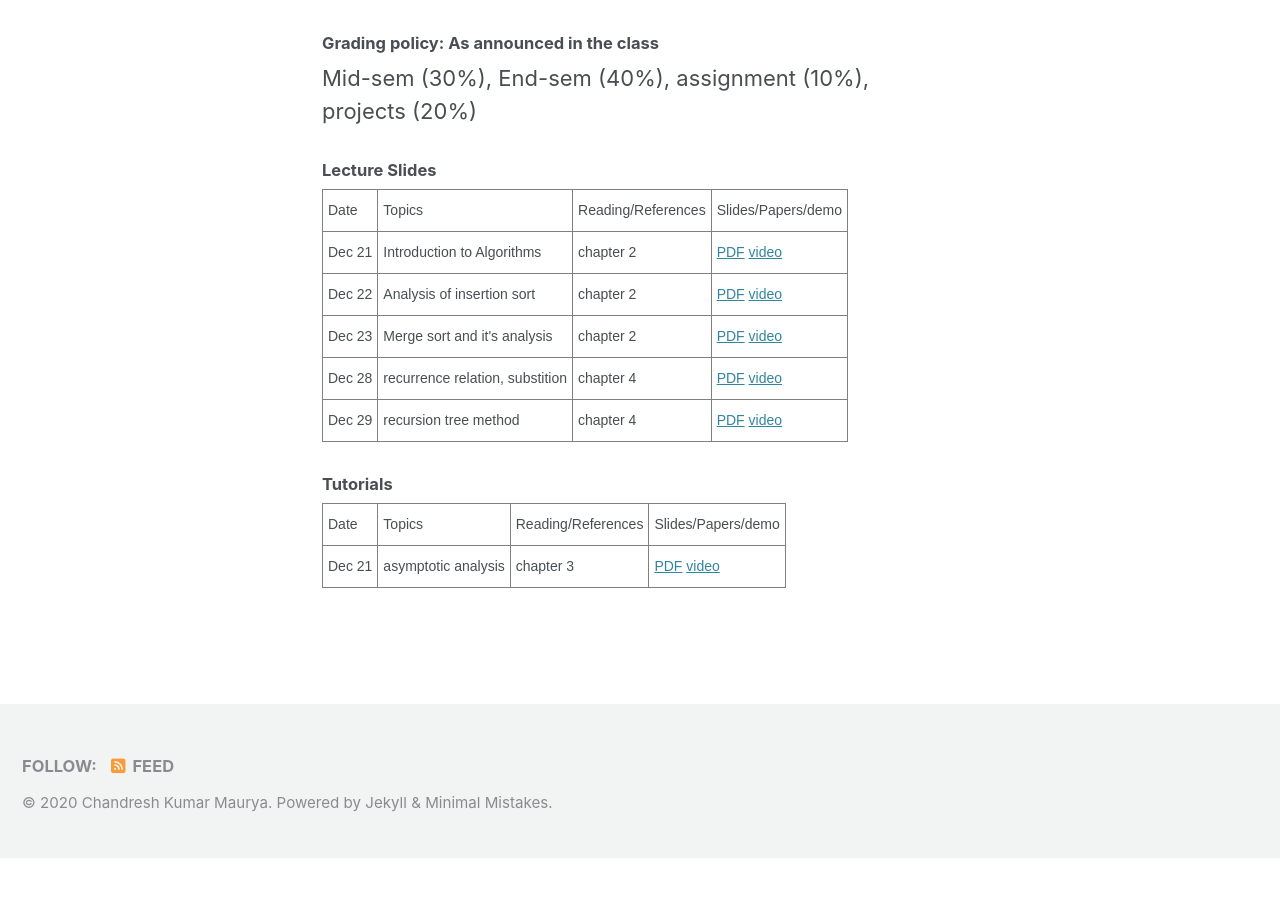
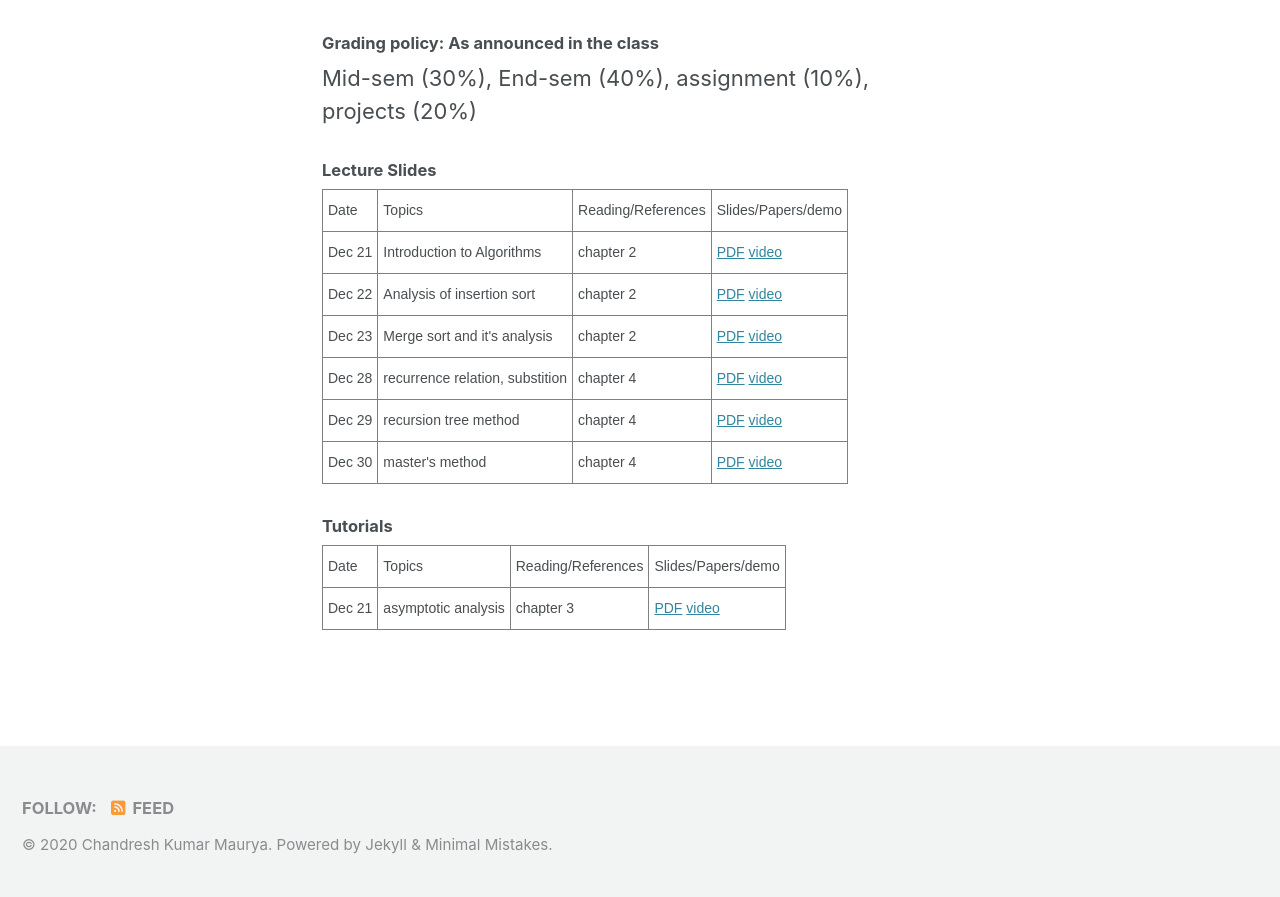
Before and after one commit to chandreshiit/oldsite, a Jekyll site: the page built from _pages/daa.md, in a window 1280 px wide and 900 px high, scrolled down 828 px. Shown: the top 897 px of the window. Built offline with Jekyll 4.4.1, drawn with Linux system fonts in a browser that asks for light colours; cached includes are drawn as plain includes; nearby versions of some CDN libraries; before the commit the page ends 1686 px from its top, so only the background shows below that.

Commit message:
added lect 3

```diff
--- a/_pages/daa.md
+++ b/_pages/daa.md
@@ -69,7 +69,7 @@ Mid-sem (30%), End-sem (40%), assignment (10%), projects (20%)
     <td class="tg-0pky">recurrence relation, substition </td>
     <td class="tg-0pky">chapter 4</td>
        <td class="tg-0pky"> <a href="https://drive.google.com/file/d/1yZfQpwqtxtu2vWtyCYypDHd-JB4VZYnF/view?usp=sharing">PDF</a>
-       <a href=" https://drive.google.com/file/d/1DxQmGy8qflN19ujSjMrO543SZUfaXI2R/view?usp=sharing">video</a>
+       <a href="https://drive.google.com/file/d/1DxQmGy8qflN19ujSjMrO543SZUfaXI2R/view?usp=sharing">video</a>
        </td>
   </tr>
      <tr>
@@ -78,6 +78,14 @@ Mid-sem (30%), End-sem (40%), assignment (10%), projects (20%)
     <td class="tg-0pky">chapter 4</td>
        <td class="tg-0pky"> <a href="https://drive.google.com/file/d/1yZfQpwqtxtu2vWtyCYypDHd-JB4VZYnF/view?usp=sharing">PDF</a>
        <a href=" https://drive.google.com/file/d/1Kefj2QrkgoUWWB5lpWBy0nE2EFy6fWbp/view?usp=sharing">video</a>
+       </td>
+  </tr>
+     <tr>
+    <td class="tg-0pky">Dec 30</td>
+    <td class="tg-0pky"> master's method</td>
+    <td class="tg-0pky">chapter 4</td>
+       <td class="tg-0pky"> <a href="https://drive.google.com/file/d/1yZfQpwqtxtu2vWtyCYypDHd-JB4VZYnF/view?usp=sharing">PDF</a>
+       <a href="https://drive.google.com/file/d/1RQhxnCCx5vxucq4_OJloqUesW-USu6C-/view?usp=sharing">video</a>
        </td>
   </tr>
    </table>
```
